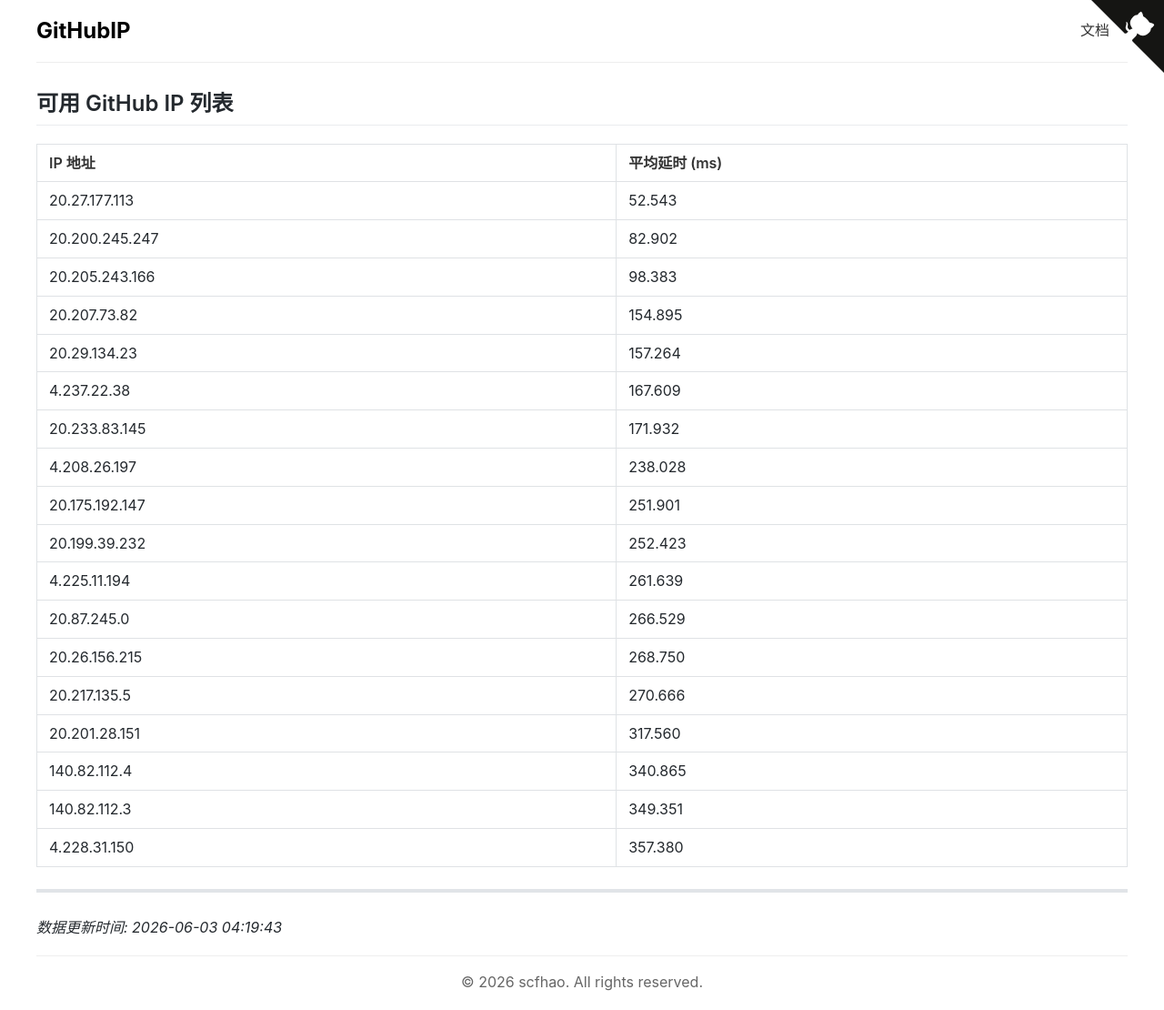
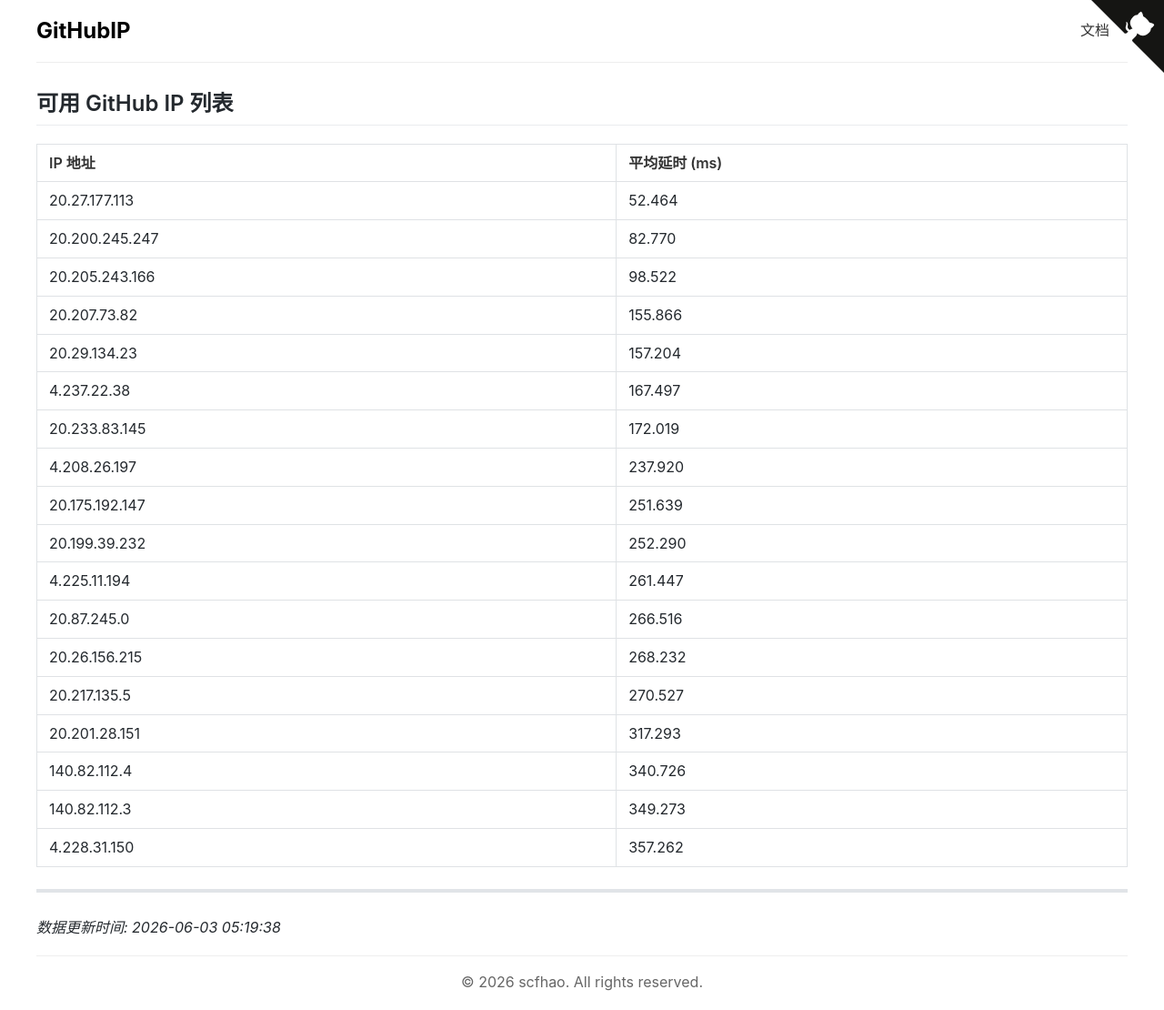
Before and after one commit to scfhao/GitHubIP, a Jekyll site: the page built from index.md, in a window 1280 px wide. Shown: the whole page at 91% size. Built offline with Jekyll 4.4.1, drawn with Linux system fonts in a browser that asks for light colours.

Commit message:
自动脚本执行 - 2026-06-03 05:19:38

```diff
--- a/index.md
+++ b/index.md
@@ -1,32 +1,32 @@
 ---
 layout: home
 title: GitHub IP 列表
-date: 2026-06-03 04:19:43
+date: 2026-06-03 05:19:38
 ---
 
 ## 可用 GitHub IP 列表
 
 | IP 地址 | 平均延时 (ms) |
 |---------|--------------|
-| 20.27.177.113 | 52.543 |
-| 20.200.245.247 | 82.902 |
-| 20.205.243.166 | 98.383 |
-| 20.207.73.82 | 154.895 |
-| 20.29.134.23 | 157.264 |
-| 4.237.22.38 | 167.609 |
-| 20.233.83.145 | 171.932 |
-| 4.208.26.197 | 238.028 |
-| 20.175.192.147 | 251.901 |
-| 20.199.39.232 | 252.423 |
-| 4.225.11.194 | 261.639 |
-| 20.87.245.0 | 266.529 |
-| 20.26.156.215 | 268.750 |
-| 20.217.135.5 | 270.666 |
-| 20.201.28.151 | 317.560 |
-| 140.82.112.4 | 340.865 |
-| 140.82.112.3 | 349.351 |
-| 4.228.31.150 | 357.380 |
+| 20.27.177.113 | 52.464 |
+| 20.200.245.247 | 82.770 |
+| 20.205.243.166 | 98.522 |
+| 20.207.73.82 | 155.866 |
+| 20.29.134.23 | 157.204 |
+| 4.237.22.38 | 167.497 |
+| 20.233.83.145 | 172.019 |
+| 4.208.26.197 | 237.920 |
+| 20.175.192.147 | 251.639 |
+| 20.199.39.232 | 252.290 |
+| 4.225.11.194 | 261.447 |
+| 20.87.245.0 | 266.516 |
+| 20.26.156.215 | 268.232 |
+| 20.217.135.5 | 270.527 |
+| 20.201.28.151 | 317.293 |
+| 140.82.112.4 | 340.726 |
+| 140.82.112.3 | 349.273 |
+| 4.228.31.150 | 357.262 |
 
 ---
 
-*数据更新时间: 2026-06-03 04:19:43*
+*数据更新时间: 2026-06-03 05:19:38*
```
